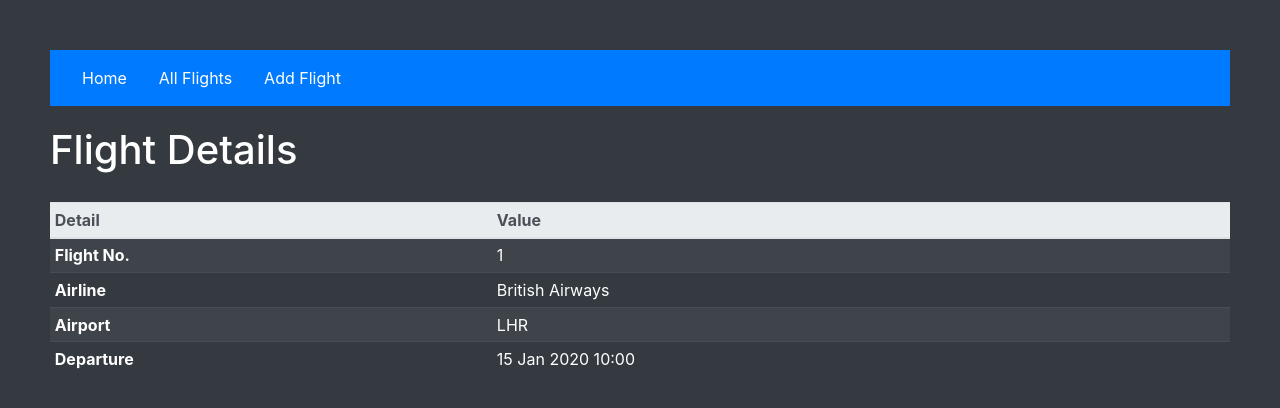
After one commit to Dinssa/mongoose-flights, a Node server app: page /flights/600000000000000000000001 in a window 1280 px wide. The commit adds this page. Shown: the top 408 px of the page. Run offline with Node 20, Linux system fonts and the light colour scheme; tables that the repository leaves empty hold one stand-in row (values such as "Sample post"); some libraries are stand-ins or nearby versions.

Commit message:
Add details page for each flight

```diff
--- a/controllers/flights.js
+++ b/controllers/flights.js
@@ -4,7 +4,8 @@ const moment = require('moment');
 module.exports = {
     index,
     new: newFlight,
-    create
+    create,
+    show
 }
 
 async function index(req, res) {
@@ -12,6 +13,19 @@ async function index(req, res) {
         title: 'All Flights',
         flights: await Flight.find({}).sort({ departs: 1 }),
         navLinks: [
+            { link: 'flights/new', title: 'Add Flight' },
+        ],
+        currentDate: new Date()
+    });
+}
+
+async function show(req, res) {
+    const flight = await Flight.findById(req.params.id);
+    res.render('flights/show', {
+        title: 'Flight Details',
+        flight,
+        navLinks: [
+            { link: 'flights', title: 'All Flights'},
             { link: 'flights/new', title: 'Add Flight' },
         ],
         currentDate: new Date()
--- a/routes/flights.js
+++ b/routes/flights.js
@@ -9,6 +9,8 @@ router.get('/', flightsCtrl.index);
 // Get /flights/new
 router.get('/new', flightsCtrl.new);
 
+router.get('/:id', flightsCtrl.show);
+
 // POST /flights
 router.post('/', flightsCtrl.create);
 
--- a/views/flights/index.ejs
+++ b/views/flights/index.ejs
@@ -8,6 +8,7 @@
             <th>Airline</th>
             <th>Airport</th>
             <th>Departure</th>
+            <th></th>
         </tr>
     </thead>
     <tbody>
@@ -21,6 +22,7 @@
                 <td><%= flight.airline %></td>
                 <td><%= flight.airport %></td>
                 <td><%= moment(flight.departs).format("DD MMM YYYY HH:mm") %></td>
+                <td> <a href="/flights/<%= flight._id %>" class="details-link">DETAILS</a></td>
             </tr>
         <% }) %>
     </tbody>
--- /dev/null
+++ b/views/flights/show.ejs
@@ -0,0 +1,33 @@
+<%- include('../partials/header') %>
+<%- include('../partials/nav') %>
+<div>
+    <table class="table table-dark table-striped table-hover table-sm">
+        <thead class="thead-light">
+            <tr>
+                <th>Detail</th>
+                <th>Value</th>
+            </tr>
+        </thead>
+        <tbody>
+            <tr>
+                <th scope="row" class="thead-light">Flight No.</th>
+                <td><%= flight.flightNo %></td>
+            </tr>
+            <tr>
+                <th scope="row">Airline</th>
+                <td><%= flight.airline %></td>
+            </tr>
+            <tr>
+                <th scope="row">Airport</th>
+                <td><%= flight.airport %></td>
+            </tr>
+            <tr>
+                <th scope="row">Departure</th>
+                <td><%= moment(flight.departs).format("DD MMM YYYY HH:mm") %></td>
+            </tr>
+        </tbody>
+    </table>
+</div>
+
+
+<%- include('../partials/footer') %>
```
